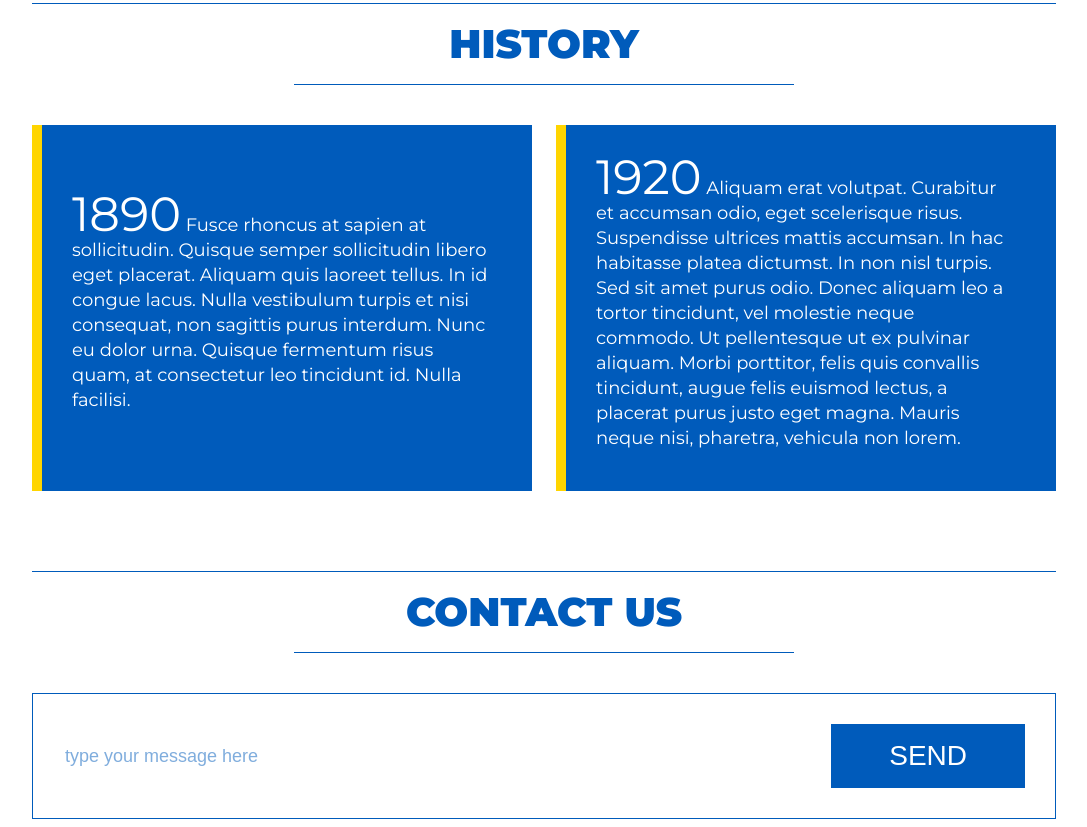
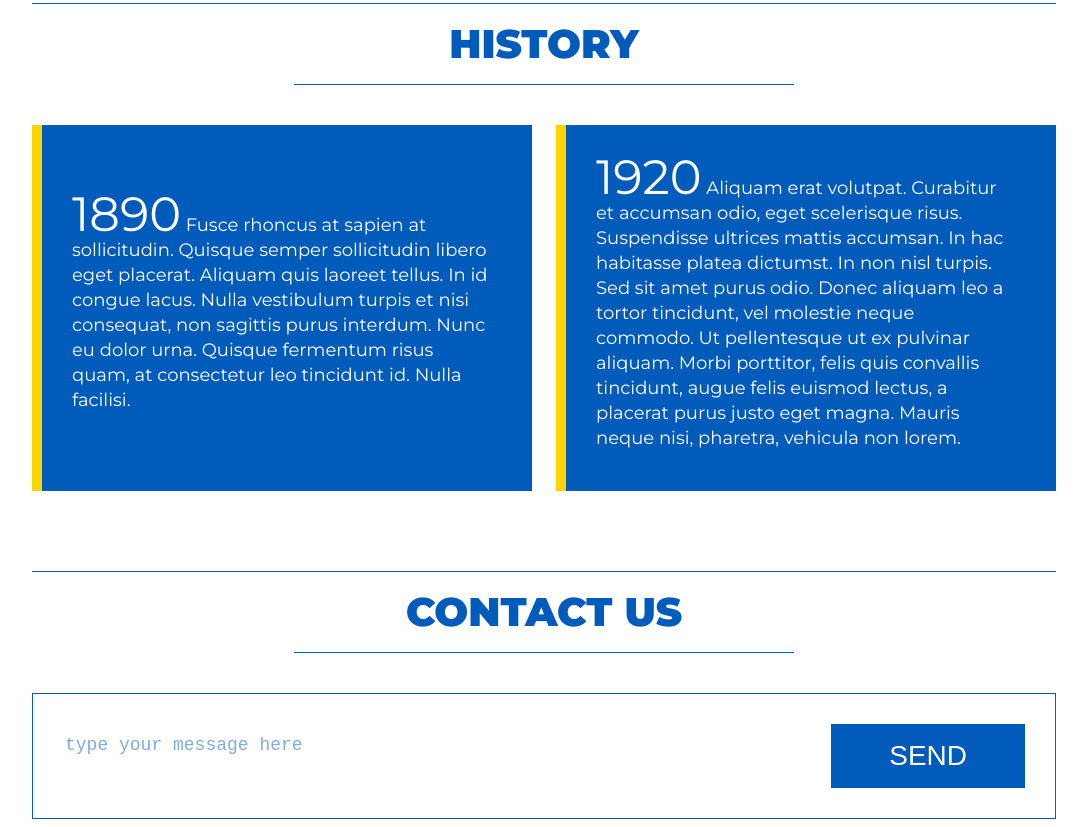
Before and after one commit to itdmytro/adaptive, a plain HTML site: page index.html in a window 1280 px wide. Shown: the part 1067-1894 px from the top of the page, without its empty margins (96-1183 px from the left). Drawn offline with Linux system fonts and the light colour scheme.

Commit message:
Update index.html

```diff
--- a/index.html
+++ b/index.html
@@ -38,7 +38,7 @@
                     </svg>
                 </button>
                 <form class="contact-form burger-form" action="" method="">
-                    <input class="form-txt" type="text" name="feedback" placeholder="type your message here" onkeydown="if(event.keyCode==13){return false;}">
+                    <textarea class="form-txt" type="text" name="feedback" placeholder="type your message here" onkeydown="if(event.keyCode==13){return false;}"></textarea>
                     <button class="form-btn" type="submit">send</button>
                 </form>
             </div>
@@ -86,7 +86,7 @@
             </div>
             <h2 class="mid-header" id="contact-us">contact us</h2>
             <form class="contact-form" action="" method="">
-                <input class="form-txt" type="text" name="feedback" placeholder="type your message here" onkeydown="if(event.keyCode==13){return false;}">
+                <textarea class="form-txt" type="text" name="feedback" placeholder="type your message here" onkeydown="if(event.keyCode==13){return false;}"></textarea>
                 <button class="form-btn" type="submit">send</button>
             </form>
         </main>
```
